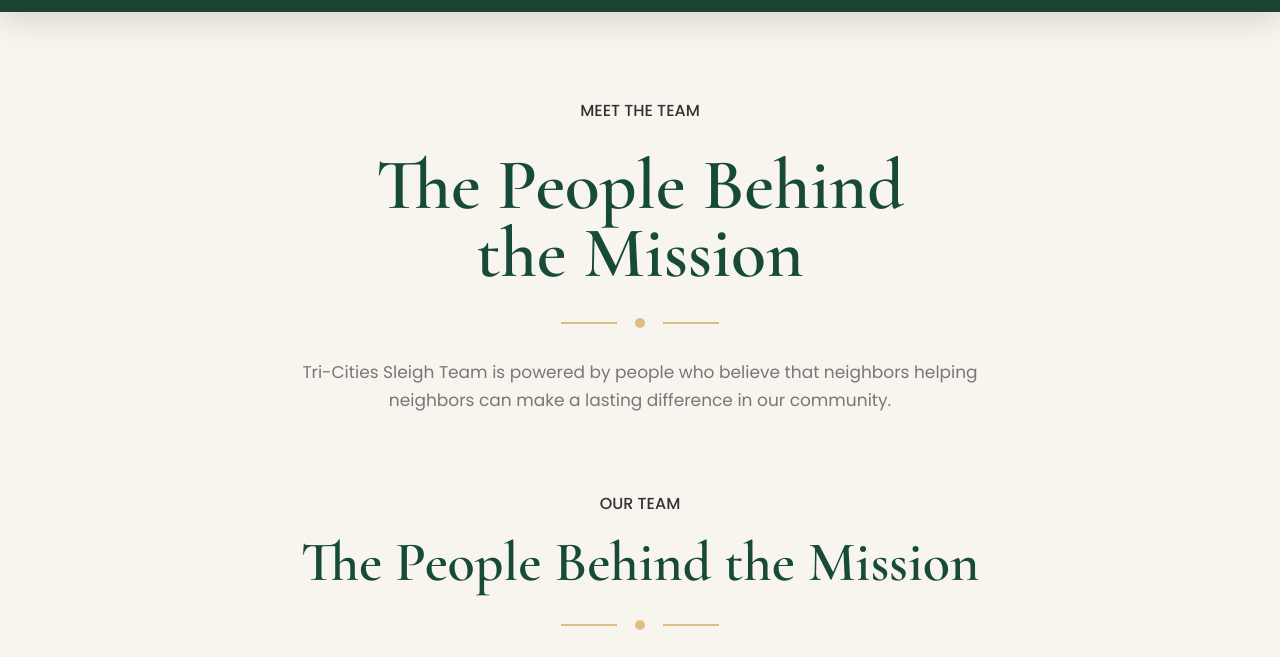
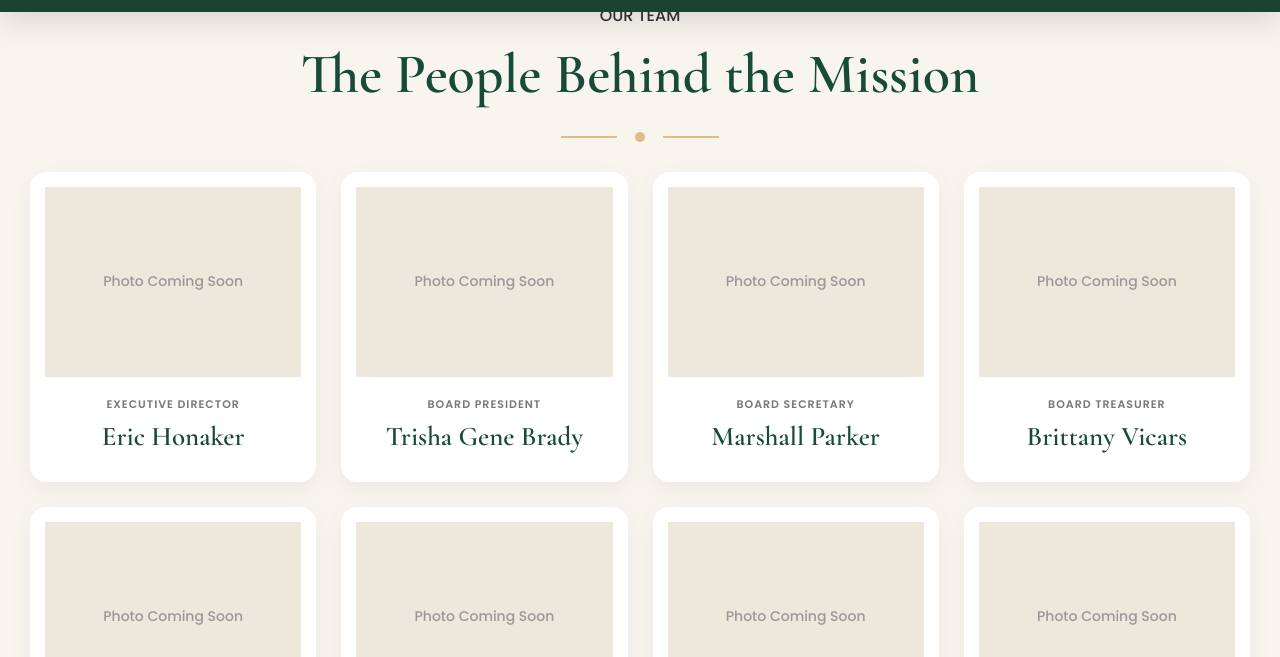
Before and after one commit to parkermarshall183-bit/tri-cities-sleigh-team, a plain HTML site: page team.html in a window 1280 px wide. Shown: the part 88-745 px from the top of the page. Drawn offline with nearby package versions, Linux system fonts and the light colour scheme.

Commit message:
Delete introductory content from team.html
Removed the introductory section for the meet team page.

```diff
--- a/team.html
+++ b/team.html
@@ -85,44 +85,6 @@
     <!-- ========================================= -->
 
     <main class="meet-team-page">
-
-
-        <!-- PAGE INTRO -->
-
-        <section class="meet-team-hero">
-
-            <p class="meet-team-label">
-                MEET THE TEAM
-            </p>
-
-            <h1>
-                The People Behind<br>
-                the Mission
-            </h1>
-
-
-            <div class="meet-team-divider">
-
-                <span></span>
-
-                <div class="meet-team-divider-dot"></div>
-
-                <span></span>
-
-            </div>
-
-
-            <p class="meet-team-description">
-
-                Tri-Cities Sleigh Team is powered by people who believe
-                that neighbors helping neighbors can make a lasting
-                difference in our community.
-
-            </p>
-
-        </section>
-
-
 
         <!-- ========================================= -->
         <!-- OUR TEAM -->
```
